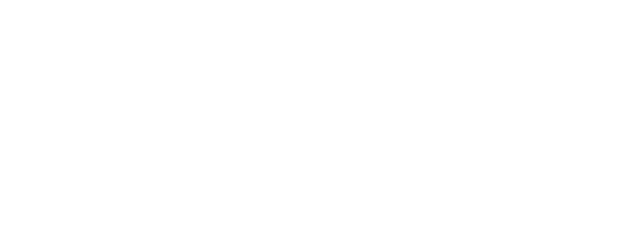
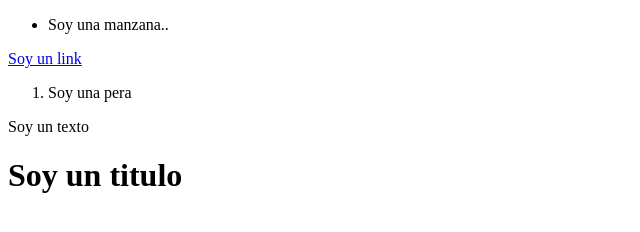
Before and after one commit to davidpayala/Demo, a plain HTML site: page Index.html in a window 1280 px wide. Shown: the whole page, without its empty margins (0-640 px from the left). Drawn offline with Linux system fonts and the light colour scheme.

Commit message:
curso de body

```diff
--- a/Index.html
+++ b/Index.html
@@ -6,10 +6,32 @@
     <meta name="viewport" content="width=device-width, initial-scale=1.0">
     <meta name="robots" content="index,follow">
     <title>Pagina WoW</title>
-    <meta name="viewport" content="width=device-width, inictial-scale=1.0">
+    <meta name="viewport" content="width=device-width, initial-scale=1.0">
     <link rel="stylesheet" href="./css/style.css">
 </head>
 <body>
+    <header>
+        <nav></nav>
+    </header>
+    <main>
+        <section>
+            <article>
 
+            </article>
+
+        </section>
+        <ul>
+            <li>Soy una manzana..</li>
+        </ul>
+        <a href="#"> Soy un link</a>
+        <ol>
+            <li>Soy una pera</li>
+        </ol>
+    </main>
+    <footer>
+        <p> Soy un texto</p>
+        <h1> Soy un titulo</h1>
+
+    </footer>
 </body>
 </html>
```
